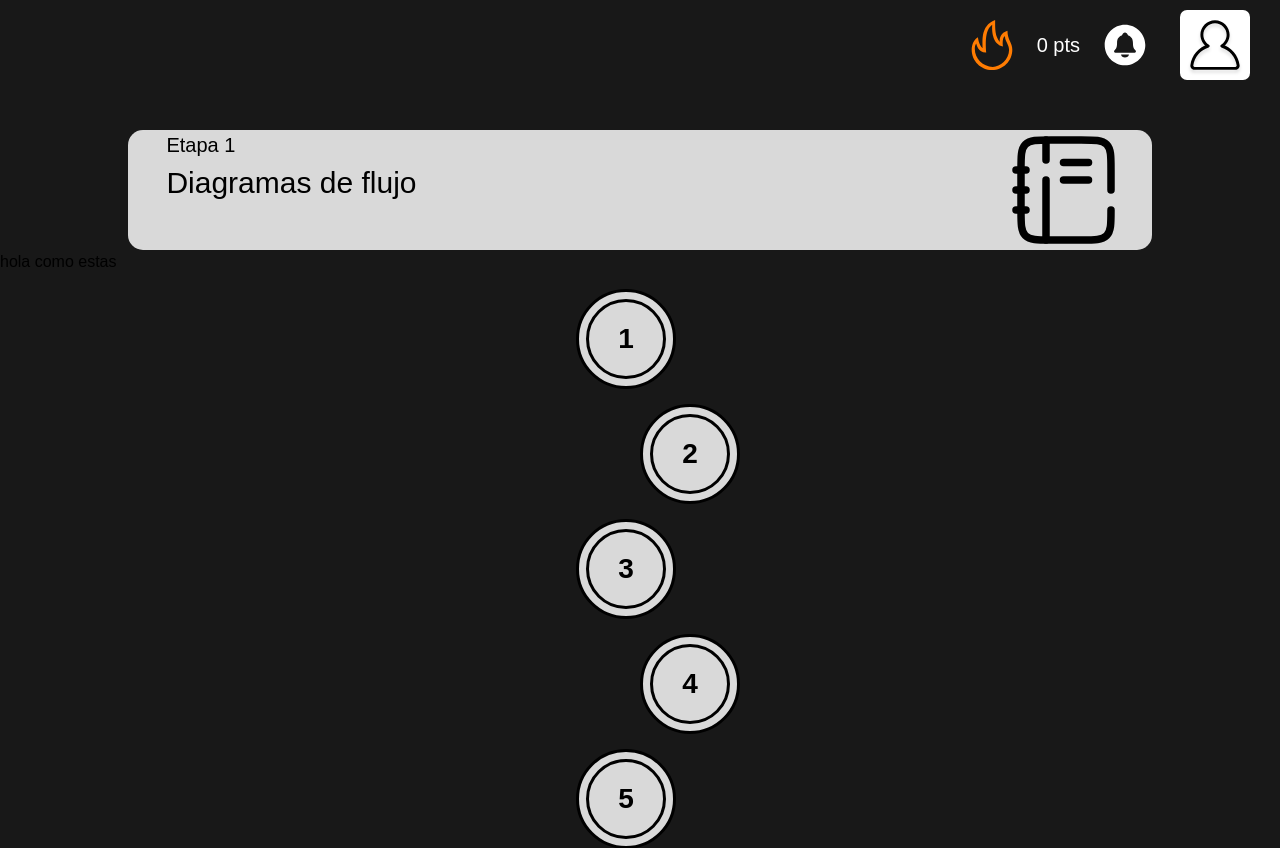
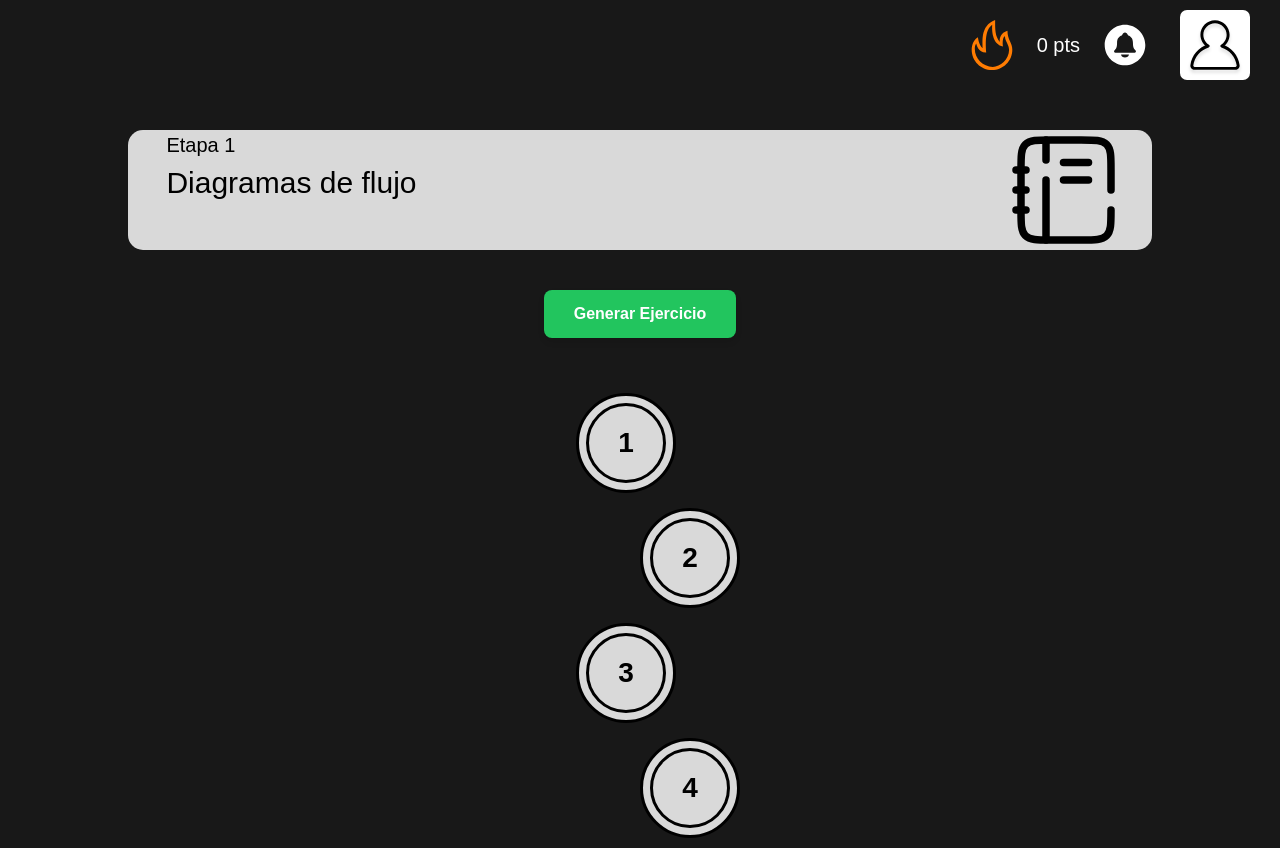
Before and after one commit to AndresBrav/PG-Frontend-TS-, a React (Vite) app: page /dashboardIA in a window 1280 px wide. Shown: the top 848 px of the page. Built offline with nearby package versions, Linux system fonts and the light colour scheme.

Commit message:
feat: I can now generate an exercise

```diff
--- /dev/null
+++ b/src/api/ejerciciosIA/consultaEjercicio.ts
@@ -0,0 +1,65 @@
+export async function main() {
+    const temas = [
+        'videojuegos',
+        'supermercado',
+        'deportes',
+        'mascotas',
+        'cine',
+        'restaurante',
+        'biblioteca',
+        'escuela',
+        'hospital',
+        'transporte',
+        'música',
+        'tecnología',
+        'cafetería',
+        'viajes',
+        'tienda de ropa',
+    ];
+
+    const temaRandom = temas[Math.floor(Math.random() * temas.length)];
+
+    const response = await fetch(`${import.meta.env.VITE_MISTRAL_LINK}`, {
+        method: 'POST',
+        headers: {
+            Authorization: `Bearer ${import.meta.env.VITE_MISTRAL_API_KEY}`,
+            'Content-Type': 'application/json',
+        },
+        body: JSON.stringify({
+            model: 'mistral-medium',
+
+            messages: [
+                {
+                    role: 'user',
+                    content: `
+Genera un ejercicio SIMPLE y DIFERENTE de programación para resolver mediante un diagrama de flujo.
+
+El ejercicio debe estar relacionado con ${temaRandom}.
+
+La respuesta debe:
+- tener únicamente un párrafo corto
+- describir un solo problema sencillo
+- explicar brevemente qué debe hacer el algoritmo
+- ser adecuada para principiantes
+- usar lógica básica, condiciones, ciclos o cálculos simples
+- parecerse a ejercicios clásicos de algoritmos
+
+No generes explicaciones adicionales, listas, requisitos, entradas, salidas ni soluciones.
+
+El formato debe ser parecido a:
+
+"Crea un diagrama de flujo que..."
+`,
+                },
+            ],
+
+            temperature: 1.2,
+            max_tokens: 300,
+        }),
+    });
+
+    const data = await response.json();
+
+    // retornar el string
+    return data.choices[0].message.content;
+}
--- a/src/assets/styles/stylesSweetAlert2/designSweetAlert2.css
+++ b/src/assets/styles/stylesSweetAlert2/designSweetAlert2.css
@@ -10,6 +10,12 @@
     border: none; /* Para quitar bordes */
 }
 
+.btn-cancelar {
+    background-color: #6b7280 !important;
+    color: white;
+    border: none;
+}
+
 .titulo-celular {
     font-size: 16px !important; /* Tamaño del título */
     font-weight: bold;
--- a/src/pages/Games/GeneradosPorIA/DashboardIA.tsx
+++ b/src/pages/Games/GeneradosPorIA/DashboardIA.tsx
@@ -5,6 +5,7 @@ import ModalInf1 from '../Presentation/ModalInf1'; // 👈 Importamos el modal f
 import { useNavigate } from 'react-router-dom';
 import useCerrarSesion from '../../../hooks/useCerrarSesion';
 import { TokenContext } from '../../../Context/TokenContext';
+import Swal from 'sweetalert2';
 import {
     actualizarFotoPerfil,
     traerPuntuacion,
@@ -15,6 +16,7 @@ import {
     enviarIdNotificacion,
     traerNotificaciones,
 } from '../../../api/notificacionApi';
+import { main as consultarEjercicio } from '../../../api/ejerciciosIA/consultaEjercicio';
 
 interface Notificacion {
     id: number;
@@ -24,7 +26,6 @@ interface Notificacion {
 
 const DashboardIA = () => {
     useAuthRedirect(); //redirecciona si no hay token
-    const redirectToHome = useAuthRedirect();
 
     const a = useCerrarSesion(); // Hook para cerrar sesión
     const { claveAcceso } = useContext(TokenContext); //usamos el contexto para obtener la clave de acceso
@@ -102,6 +103,83 @@ const DashboardIA = () => {
 
     const irEjercicio5 = () => {
         navigate('/ejercicio5');
+    };
+
+    // Función para generar ejercicio con modal
+    const handleGenerarEjercicio = async () => {
+        // Mostrar loading
+        Swal.fire({
+            title: 'Generando ejercicio...',
+            html: 'Por favor espera mientras se genera tu ejercicio con IA',
+            icon: 'info',
+            iconColor: '#FF7C02',
+            allowOutsideClick: false,
+            allowEscapeKey: false,
+            didOpen: () => {
+                Swal.showLoading();
+            },
+        });
+
+        try {
+            // Consultar el ejercicio a la IA
+            const ejercicioGenerado = await consultarEjercicio();
+
+            // Mostrar el ejercicio generado
+            const result = await Swal.fire({
+                title: 'Ejercicio Generado por IA',
+                html: `
+                    <div style="text-align: left; padding: 20px; background: rgba(217, 217, 217, 0.3); border-radius: 10px; margin: 15px 0;">
+                        <h2 style="color: #333; margin-bottom: 15px; font-size: 18px;">Problema:</h2>
+                        <p style="color: #555; line-height: 1.6; margin-bottom: 20px;">
+                            ${ejercicioGenerado}
+                        </p>
+                    </div>
+                `,
+                icon: 'info',
+                iconColor: '#FF7C02',
+                confirmButtonText: 'Guardar',
+                showCancelButton: true,
+                cancelButtonText: 'Cancelar',
+                customClass: {
+                    title: 'titulo-celular',
+                    confirmButton: 'btn-semitransparente',
+                    cancelButton: 'btn-cancelar',
+                    icon: 'icono-celular',
+                },
+                width: '80%',
+            });
+
+            if (result.isConfirmed) {
+                // Mostrar mensaje de confirmación
+                await Swal.fire({
+                    title: 'Ejercicio Guardado',
+                    text: '¡Ejercicio guardado exitosamente!',
+                    icon: 'success',
+                    iconColor: 'green',
+                    confirmButtonText: 'Continuar',
+                    customClass: {
+                        title: 'titulo-celular',
+                        confirmButton: 'btn-semitransparente',
+                        icon: 'icono-celular',
+                    },
+                    width: '80%',
+                });
+            }
+        } catch (error) {
+            console.error('Error al generar ejercicio:', error);
+            Swal.fire({
+                title: 'Error',
+                text: 'No se pudo generar el ejercicio. Intenta de nuevo.',
+                icon: 'error',
+                confirmButtonText: 'Cerrar',
+                customClass: {
+                    title: 'titulo-celular',
+                    confirmButton: 'btn-semitransparente',
+                    icon: 'icono-celular',
+                },
+                width: '80%',
+            });
+        }
     };
 
     return (
@@ -484,7 +562,41 @@ const DashboardIA = () => {
                 </div>
             </div>
 
-            <div>hola como estas</div>
+            <div
+                style={{
+                    display: 'flex',
+                    justifyContent: 'center',
+                    alignItems: 'center',
+                    padding: '20px',
+                    margin: '20px 0',
+                }}
+            >
+                <button
+                    onClick={handleGenerarEjercicio}
+                    style={{
+                        backgroundColor: '#22C55E',
+                        color: 'white',
+                        border: 'none',
+                        padding: '12px 30px',
+                        borderRadius: '8px',
+                        fontSize: '16px',
+                        fontWeight: 'bold',
+                        cursor: 'pointer',
+                        transition: 'all 0.3s ease',
+                        boxShadow: '0 4px 6px rgba(0, 0, 0, 0.1)',
+                    }}
+                    onMouseEnter={(e) => {
+                        e.currentTarget.style.backgroundColor = '#16A34A';
+                        e.currentTarget.style.transform = 'scale(1.05)';
+                    }}
+                    onMouseLeave={(e) => {
+                        e.currentTarget.style.backgroundColor = '#22C55E';
+                        e.currentTarget.style.transform = 'scale(1)';
+                    }}
+                >
+                    Generar Ejercicio
+                </button>
+            </div>
 
             {/* Modal fijo */}
             <ModalInf1 isOpen={modalAbierto} onClose={alternarModal} />
```
Also changed, not shown: 1 other file (tests, documents, lock files or other folders).
